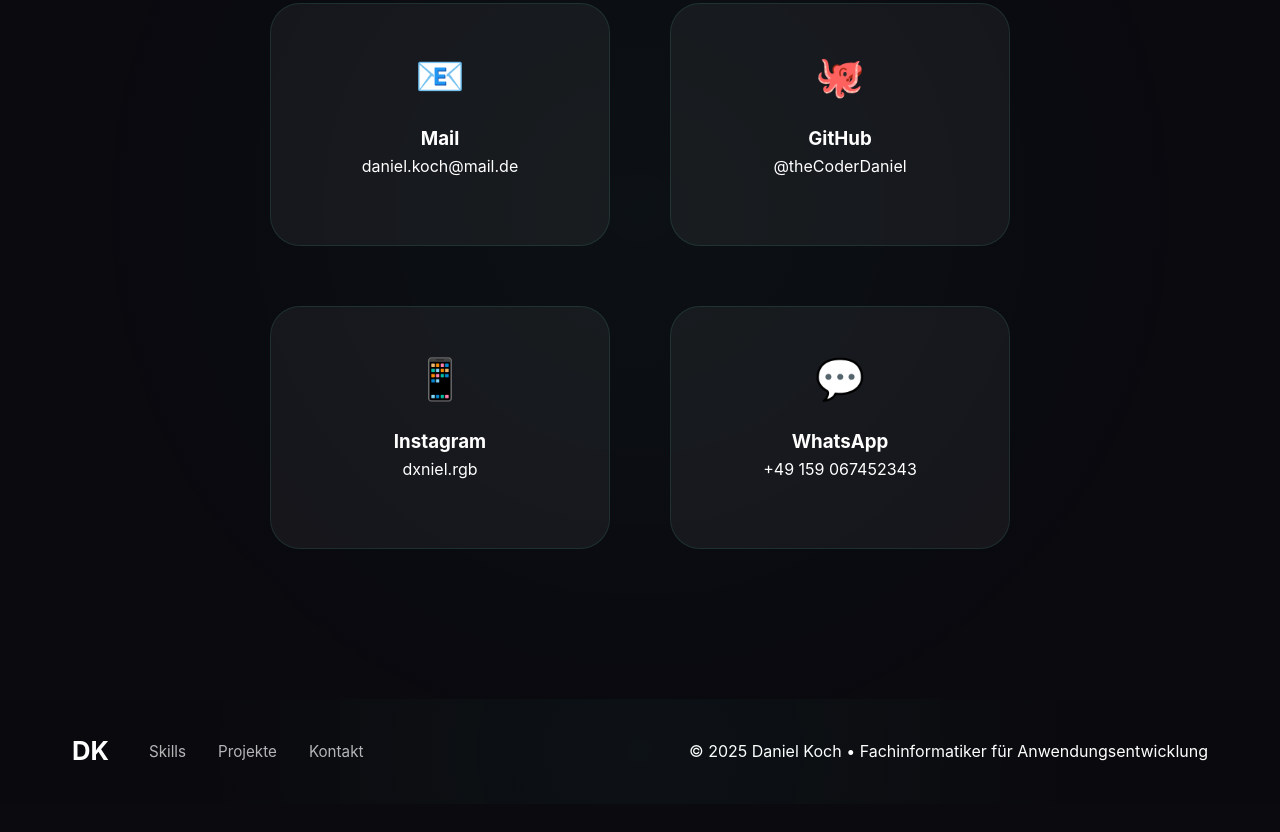
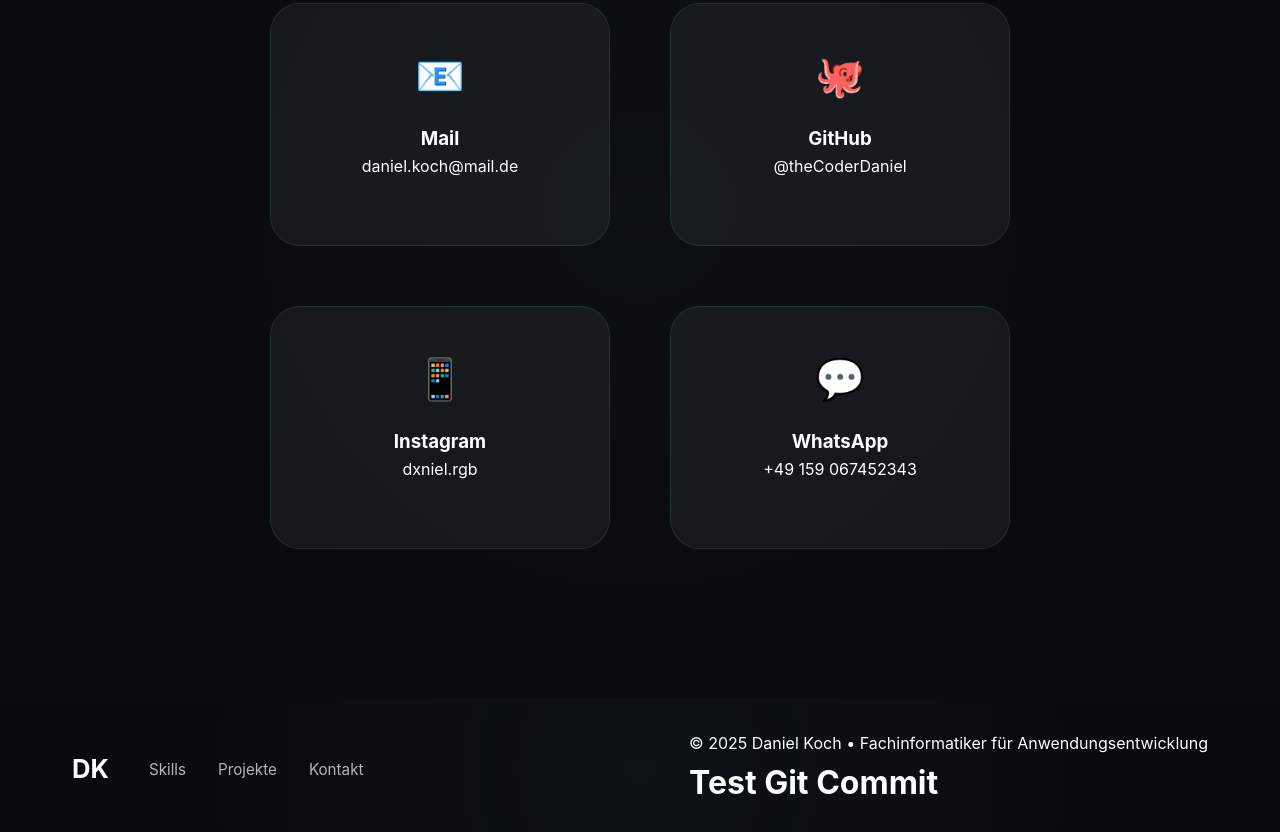
Before and after one commit to theCoderDaniel/MyPortfolioPage, a plain HTML site: page index.html in a window 1280 px wide. Shown: the part 4200-5032 px from the top of the page. Before the commit the page ends 5004 px from the top, so only its background shows below. Drawn offline with Linux system fonts and the light colour scheme.

Commit message:
Add test header to footer in index.html

```diff
--- a/index.html
+++ b/index.html
@@ -226,6 +226,7 @@
                 </div>
                 <div class="footer-right">
                     <p>&copy; 2025 Daniel Koch • Fachinformatiker für Anwendungsentwicklung</p>
+                    <h1>Test Git Commit</h1>
                 </div>
             </div>
         </div>
```
